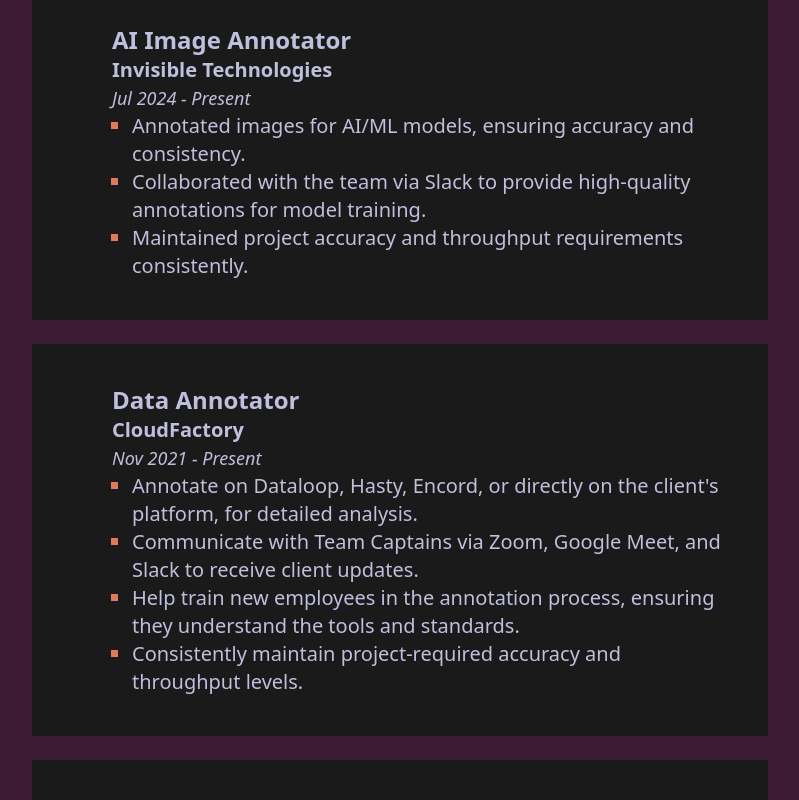
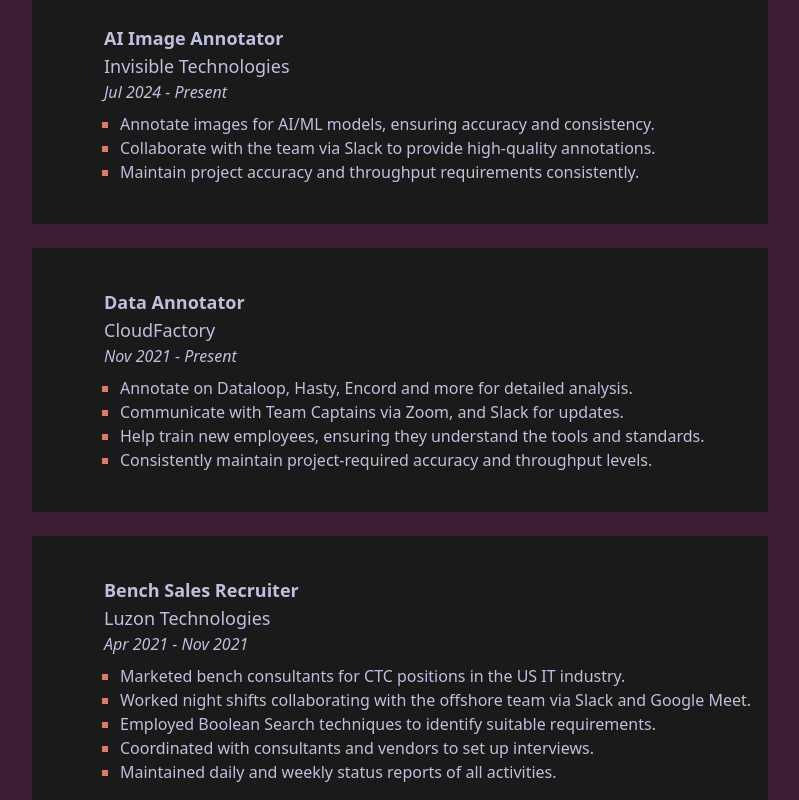
Before and after one commit to Bhabishworgrg/bhabishworgrg.github.io, a React (Vite) app: page / in a window 1280 px wide. Shown: the part 3260-4060 px from the top of the page, without its empty margins (240-1039 px from the left). Built offline with nearby package versions, Linux system fonts and the light colour scheme.

Commit message:
Update experience section style

```diff
--- a/src/components/Experience.jsx
+++ b/src/components/Experience.jsx
@@ -1,3 +1,5 @@
+import { motion } from 'framer-motion';
+
 function Experience() {
 	const items = [
 		{
@@ -5,9 +7,9 @@
 			company: 'Invisible Technologies',
 			date: 'Jul 2024 - Present',
 			description: [
-				'Annotated images for AI/ML models, ensuring accuracy and consistency.',
-				'Collaborated with the team via Slack to provide high-quality annotations for model training.',
-				'Maintained project accuracy and throughput requirements consistently.',
+				'Annotate images for AI/ML models, ensuring accuracy and consistency.',
+				'Collaborate with the team via Slack to provide high-quality annotations.',
+				'Maintain project accuracy and throughput requirements consistently.',
 			],
 		},
 		{
@@ -15,9 +17,9 @@
 			company: 'CloudFactory',
 			date: 'Nov 2021 - Present',
 			description: [
-				'Annotate on Dataloop, Hasty, Encord, or directly on the client\'s platform, for detailed analysis.',
-    			'Communicate with Team Captains via Zoom, Google Meet, and Slack to receive client updates.',
-    			'Help train new employees in the annotation process, ensuring they understand the tools and standards.',
+				'Annotate on Dataloop, Hasty, Encord and more for detailed analysis.',
+    			'Communicate with Team Captains via Zoom, and Slack for updates.',
+    			'Help train new employees, ensuring they understand the tools and standards.',
     			'Consistently maintain project-required accuracy and throughput levels.',
 			],
 		},
@@ -26,11 +28,11 @@
 			company: 'Luzon Technologies',
 			date: 'Apr 2021 - Nov 2021',
 			description: [
-				'Marketed the bench consultants for Corp-To-Corp positions in the US IT industry.',
-				'Worked night shifts collaborating with the offshore US team via Slack and Google Meet.',
+				'Marketed bench consultants for CTC positions in the US IT industry.',
+				'Worked night shifts collaborating with the offshore team via Slack and Google Meet.',
 				'Employed Boolean Search techniques to identify suitable requirements.',
-				'Coordinated with consultants and vendors to set up interviews using Google Calendar.',
-				'Maintained daily and weekly status reports of all activities in Google Sheets.',
+				'Coordinated with consultants and vendors to set up interviews.',
+				'Maintained daily and weekly status reports of all activities.',
 			],
 		},
 	];
@@ -39,22 +41,30 @@
 		<>
 			<h1 id='experience'>Experience</h1>
 
+
 			<div className='grid grid-cols-1 gap-6 pt-8'>
 				{ items.map((item) => (
-					<div className='bg-secondary pl-20 p-10 group'>
-						<h2 className='group-hover:scale-110 transition-transform'>
+					<motion.div
+						className='bg-secondary p-10'
+						initial={{ opacity: 0, y: 20 }}
+						animate={{ opacity: 1, y: 0 }}
+						transition={{ duration: 0.5 }}
+						key={ item.position }
+					>
+						<div className='relative left-2 md:left-4 lg:left-8 group'>
+							<p className='text-base lg:text-lg font-semibold group-hover:scale-105 duration-300 transition-transform'>
 								{ item.position }
-						</h2>
+							</p>
 
-						<h3 className='group-hover:scale-110 duration-500 transition-transform'>
+							<p className='text-base lg:text-lg group-hover:scale-105 duration-500 transition-transform'>
 								{ item.company }
-						</h3>
+							</p>
 
-						<h4 className='group-hover:scale-110 duration-700 transition-transform'>
-							{ item.date }
-						</h4>
+							<p className='text-sm lg:text-base group-hover:scale-105 duration-700 transition-transform'>
+								<em>{ item.date }</em>
+							</p>
 
-						<ul className='list-square marker:text-highlight pl-5 group-hover:scale-110 duration-1000 transition-transform'>
+							<ul className='text-sm lg:text-base lg:pl-4 pt-2 list-square marker:text-highlight group-hover:scale-105 duration-1000 transition-transform'>
 								{ item.description.map((item) => (
 									<li>
 										{ item }
@@ -62,6 +72,7 @@
 								))}
 							</ul>
 						</div>
+					</motion.div>
 				))}
 			</div>
 		</>
```
Lines whose indentation alone changed are shown as unchanged.
